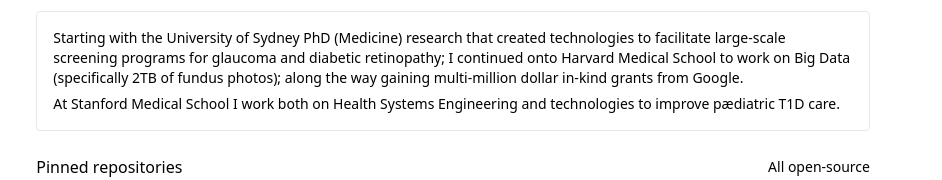
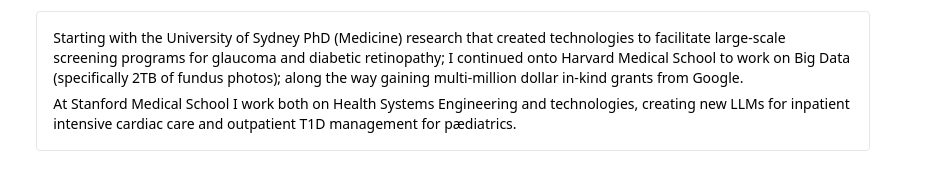
Before and after one commit to imsamuel-stanford/imsamuel-stanford.github.io, a website: page index.html in a window 1280 px wide. Shown: the part 136-316 px from the top of the page, 338-1280 px from the left. Drawn offline with nearby package versions, Linux system fonts and the light colour scheme.

Commit message:
[index.html] Update project intro ; [assets/github0.png] Update

```diff
--- a/index.html
+++ b/index.html
@@ -56,7 +56,7 @@
                             Samuel Marks
                         </div>
                         <div class="text-lg md:text-xl text-grey-dark font-light">
-                            &num;rewriteInC.io
+                            <a href="https://rewriteInC.io">&num;rewriteInC.io</a>
                         </div>
                     </div>
                     <div class="pb-6 border-b dist-p">
@@ -119,8 +119,9 @@
                             onto Harvard Medical School to work on Big Data (specifically 2TB of fundus photos); along
                             the
                             way gaining multi-million dollar in-kind grants from Google.</p>
-                        <p>At Stanford Medical School I work both on Health Systems Engineering and technologies to
-                            improve pædiatric T1D care.</p>
+                        <p>At Stanford Medical School I work both on Health Systems Engineering and technologies,
+                            creating new LLMs for inpatient intensive cardiac care and outpatient T1D management for
+                            p&aelig;diatrics.</p>
                     </div>
 
                     <div class="flex flex-col sm:flex-row items-center">
```
Also changed, not shown: assets/github0.png.
